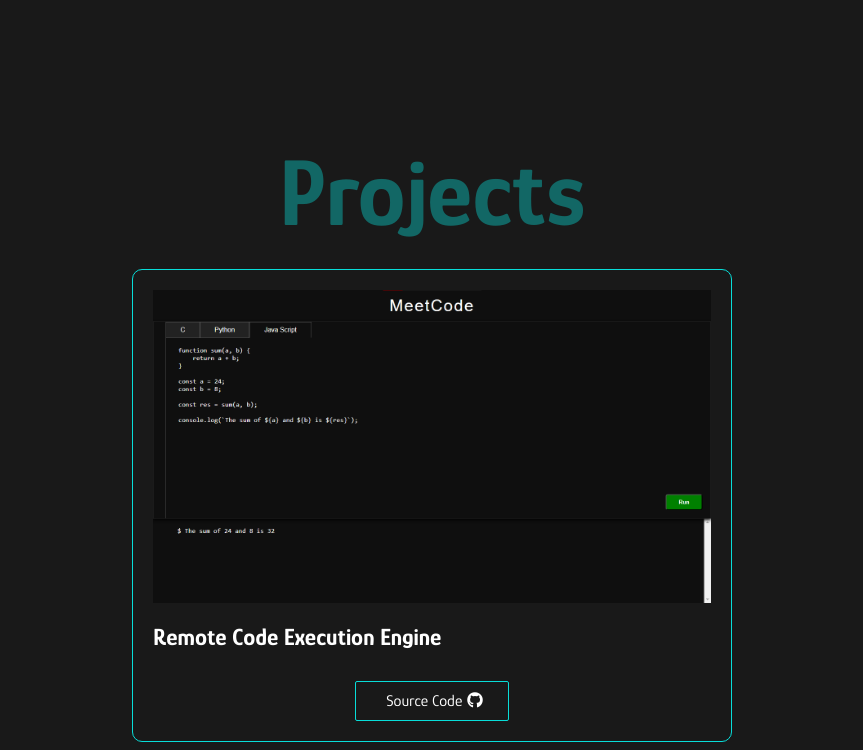
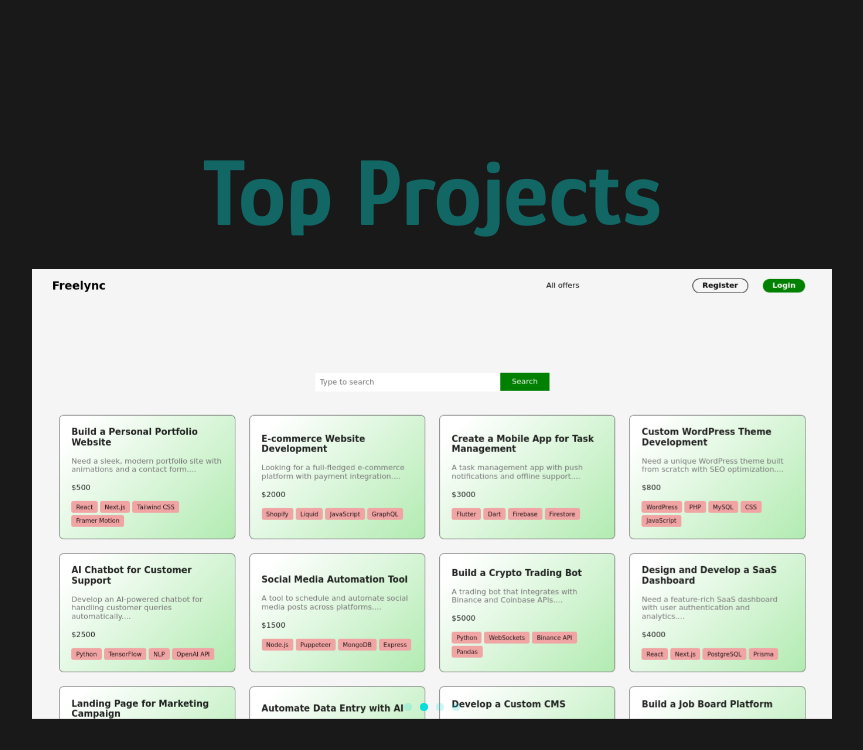
Before and after one commit to hayook/Portfolio, a plain HTML site: page index.html in a window 1280 px wide. Shown: the part 2100-2850 px from the top of the page, without its empty margins (208-1071 px from the left). Drawn offline with nearby package versions, Linux system fonts and the light colour scheme.

Commit message:
updated: projects section

```diff
--- a/css/main.css
+++ b/css/main.css
@@ -556,56 +556,6 @@
      padding: var(--sections-padding);
  }
 
- #projects .projects {
-     display: flex;
-     flex-direction: column;
-     justify-content: center;
-     align-items: center;
- }
-
- #projects .projects .project {
-     display: flex;
-     flex-direction: column;
-     justify-content: center;
-     border: 1px solid var(--primary-color);
-     border-radius: 10px;
-     padding: 20px;
-     margin-bottom: 40px;
-     width: 600px;
- }
-
- @media (max-width: 767px) {
-     #projects .projects .project {
-         width: 100%;
-     }
- }
-
- #projects .projects .project img {
-     width: 100%;
- }
-
- #projects .projects .project h2 {
-     margin-top: 20px;
- }
-
- #projects .projects .project p.description {
-     margin: 15px 0;
- }
-
- #projects .projects .project .info {
-     display: flex;
-     align-items: center;
-     justify-content: center;
- }
-
- @media (max-width: 767px) {
-     #projects .projects .project .info {
-         flex-direction: column;
-     }
- }
-
- #projects .projects .project .info a.view,
- #projects .projects .project .info a.github-src,
  #projects a.all-projects {
      display: block;
      padding: 10px 30px;
@@ -614,27 +564,27 @@
      color: var(--white);
  }
 
- #projects .projects .project .info a.view i,
- #projects .projects .project .info a.github-src i,
  #projects a.all-projects i {
      position: relative;
      left: 5px;
  }
 
- #projects .projects .project .info a {
-     margin: 0 30px;
+ #projects .swiper {
+     max-width: 800px;
  }
 
- @media (max-width: 767px) {
-     #projects .projects .project .info a.view {
-         margin-bottom: 20px;
-     }
+ #projects .swiper img.swiper-img {
+     max-width: 100%;
+ }
+
+ #projects .swiper .swiper-pagination .swiper-pagination-bullet {
+     background: var(--primary-color);
  }
 
  #projects a.all-projects {
      width: fit-content;
      margin: 0 auto;
-     margin-top: 50px;
+     margin-top: 30px;
  }
 
  /* End Projects Sections */
--- a/index.html
+++ b/index.html
@@ -16,6 +16,9 @@
 
     <!-- FontAwesome CSS File -->
     <link rel="stylesheet" href="css/all.min.css">
+
+    <!-- Swiper CSS File -->
+    <link rel="stylesheet" href="https://cdn.jsdelivr.net/npm/swiper@11/swiper-bundle.min.css" />
 
     <!-- Glebal CSS File -->
     <link rel="stylesheet" href="css/global.css">
@@ -135,7 +138,17 @@
     <!-- Start Projects Section -->
     <section id="projects">
         <div class="container">
-            <h1 class="sections-heading">Projects</h1>
+            <h1 class="sections-heading">Top Projects</h1>
+            <div class="swiper">
+                <div class="swiper-wrapper">
+                    <!-- Slides -->
+                    <div class="swiper-slide"><img class="swiper-img" src="./images/rcee.png" /></div>
+                    <div class="swiper-slide"><img class="swiper-img" src="./images/freelync.png" /></div>
+                    <div class="swiper-slide"><img class="swiper-img" src="./images/neochip.png" /></div>
+                    <div class="swiper-slide"><img class="swiper-img" src="./images/dev-community.png" /></div>
+                </div>
+                <div class="swiper-pagination"></div>
+            </div>
             <a class="all-projects" href="https://hayook.github.io/">All Projects</i></a>
         </div>
     </section>
@@ -169,6 +182,9 @@
     </footer>
     <!-- End Footer -->
 
+    <!-- Swiper JS Files -->
+    <script src="https://cdn.jsdelivr.net/npm/swiper@11/swiper-bundle.min.js"></script>
+
     <!-- Data JS File -->
     <script src="js/data.js"></script>
 
--- a/js/generators.js
+++ b/js/generators.js
@@ -14,46 +14,6 @@ for (let i = 0; i < mySkills.length; i++) {
     }
     document.querySelector('#skills section.tech-list .container').appendChild(skillsCont);
 }
-
-// Projects Generator ===================================================================================
-
-let projectsCont = document.createElement('div');
-projectsCont.className = 'projects'
-for (let i = 0; i < myProjects.length; i++) {
-    let project = document.createElement('div');
-    project.className = 'project';
-    let projectImage = document.createElement('img');
-    projectImage.src = `images/${myProjects[i].projectImage}`;
-    projectImage.alt = 'Project Image';
-    let projectTitle = document.createElement('h2');
-    projectTitle.appendChild(document.createTextNode(myProjects[i].projectTitle));
-    let projectDescription = document.createElement('p');
-    projectDescription.className = 'description';
-    projectDescription.appendChild(document.createTextNode(myProjects[i].projectDescription || ''));
-    let projectInfo = document.createElement('div');
-    projectInfo.className = 'info';
-    if (!!myProjects[i].projectLink) {
-        let projectLink = document.createElement('a');
-        projectLink.className = 'view';
-        projectLink.href = myProjects[i].projectLink;
-        projectLink.appendChild(document.createTextNode('Live Demo'));
-        projectLink.innerHTML += '<i class="fas fa-external-link-alt"></i>';
-        projectInfo.appendChild(projectLink);
-    }
-    let projectSource = document.createElement('a');
-    projectSource.className = 'github-src';
-    projectSource.href = myProjects[i].projectSource;
-    projectSource.appendChild(document.createTextNode('Source Code'));
-    projectSource.innerHTML += '<i class="fab fa-github"></i>';
-    projectInfo.appendChild(projectSource);
-    project.appendChild(projectImage);
-    project.appendChild(projectTitle);
-    project.appendChild(projectDescription);
-    project.appendChild(projectInfo);
-    projectsCont.appendChild(project);
-}
-document.querySelector('a.all-projects').before(projectsCont);
-
 
 /*
     <div class="languages-skills skills">
--- a/js/main.js
+++ b/js/main.js
@@ -128,3 +128,16 @@ document.querySelectorAll('#projects a').forEach(link => link.target = '_blank')
 // Links Target =========================================================================================
 
 document.querySelector("footer span#date").innerHTML = new Date().getFullYear();
+
+// Initialize Swiper
+const swiper = new Swiper('.swiper', {
+	// Optional parameters
+	direction: 'horizontal',
+	autoplay: { delay: 2700 },
+	loop: true,
+	grabCursor: true,
+	pagination: {
+		el: '.swiper-pagination',
+		clickable: true,
+	},
+});
```
Also changed, not shown: images/dev-community.png (added), images/freelync.png (added), images/neochip.png (added).
